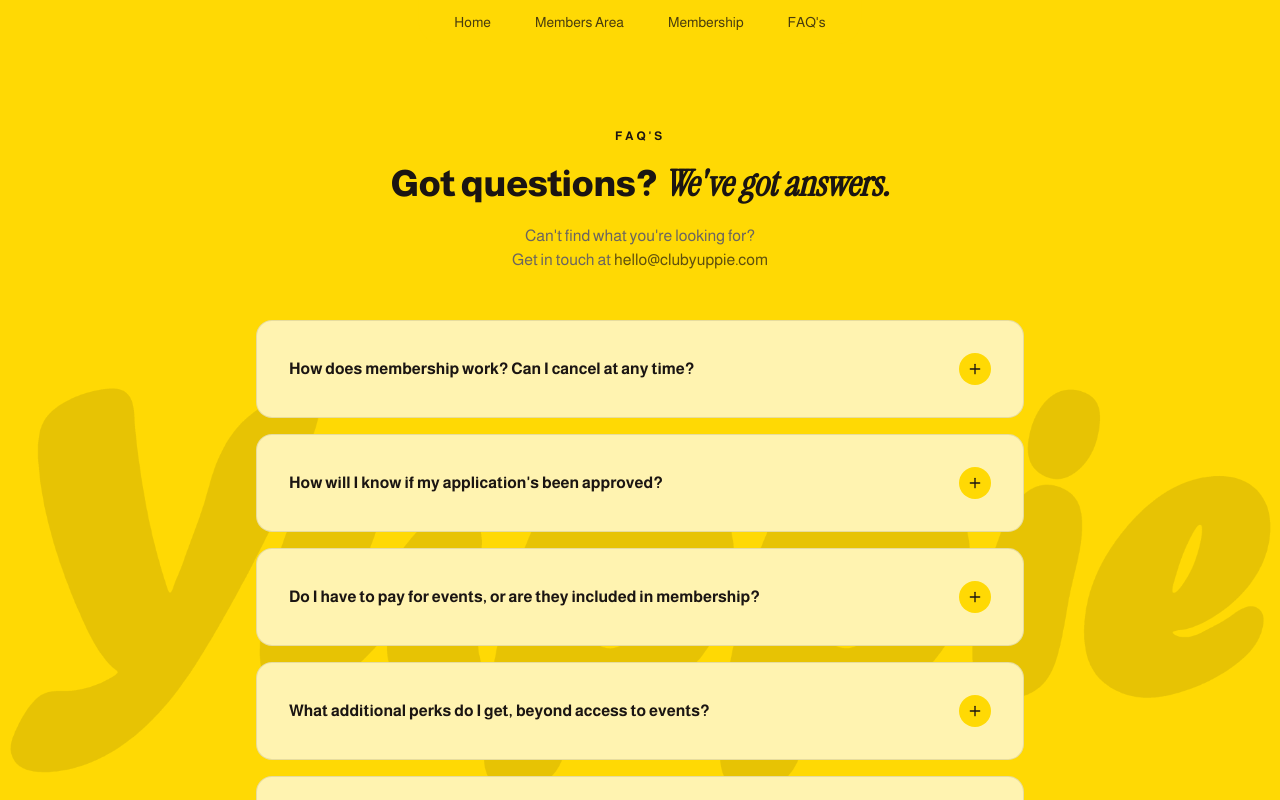
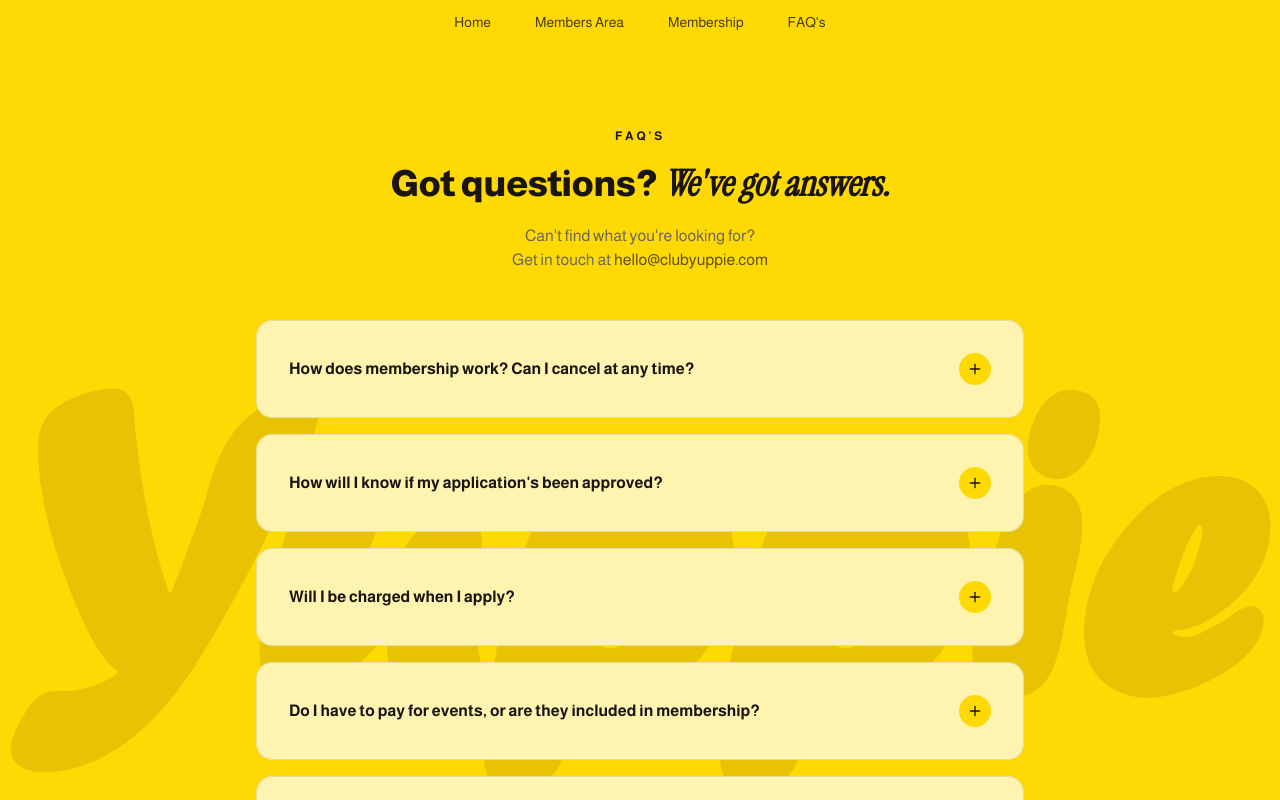
Before and after one commit to 15castla/yuppie-website, a Next.js app: page /faq in a window 1280 px wide. Shown: the top 800 px of the page. Built offline with nearby package versions, Linux system fonts and the light colour scheme.

Commit message:
Add FAQ entry on when applicants get charged
Placed right after the approval-timing question since it's the
natural next question in that sequence.

Co-Authored-By: Claude Sonnet 5 <noreply@anthropic.com>

```diff
--- a/app/faq/page.tsx
+++ b/app/faq/page.tsx
@@ -33,6 +33,11 @@ const FAQ_ITEMS: FaqEntry[] = [
     question: "How will I know if my application's been approved?",
     answer:
       "Every application is reviewed by our membership committee, so it's not instant. Once you're approved, you'll get a text from Yuppie letting you know.",
+  },
+  {
+    question: "Will I be charged when I apply?",
+    answer:
+      "No, your card details are saved securely with Stripe when you apply, but you're not charged anything. We only take payment once your application's approved, and you can cancel any time after that.",
   },
   {
     question:
```
